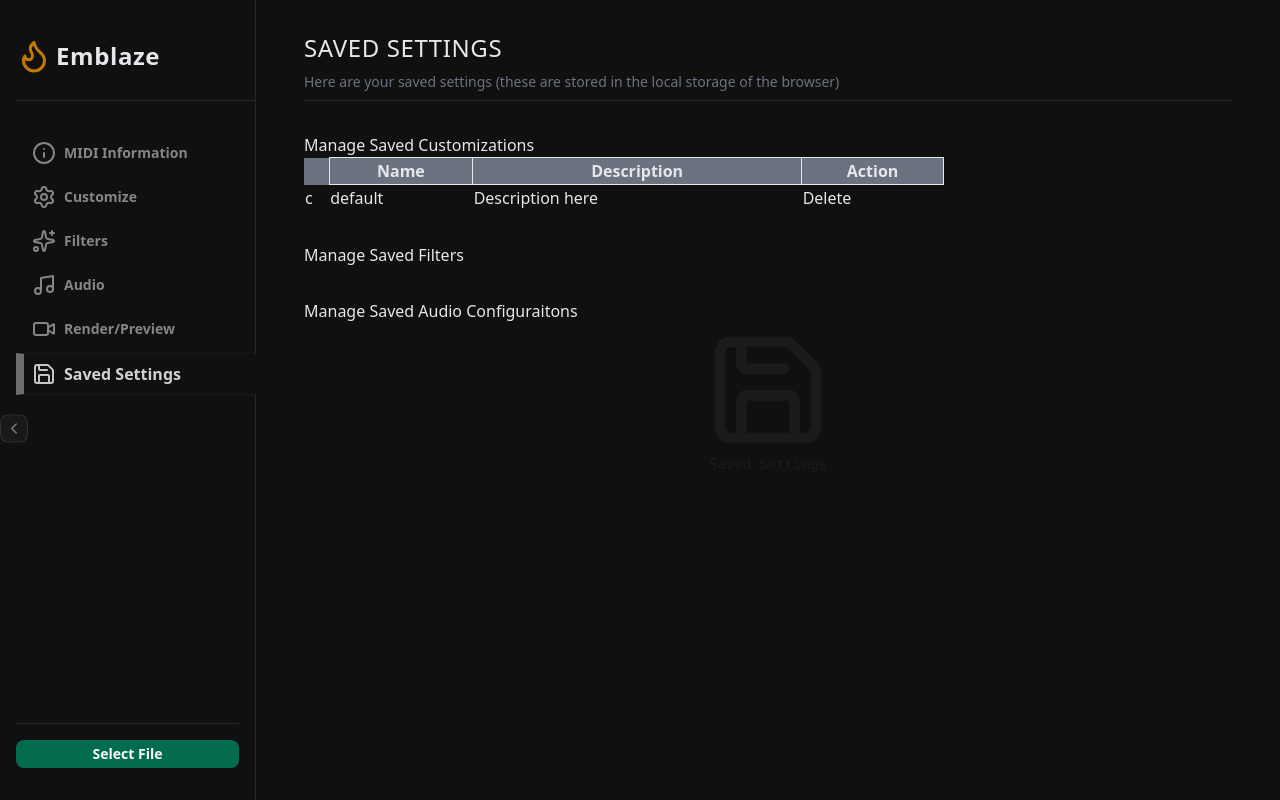
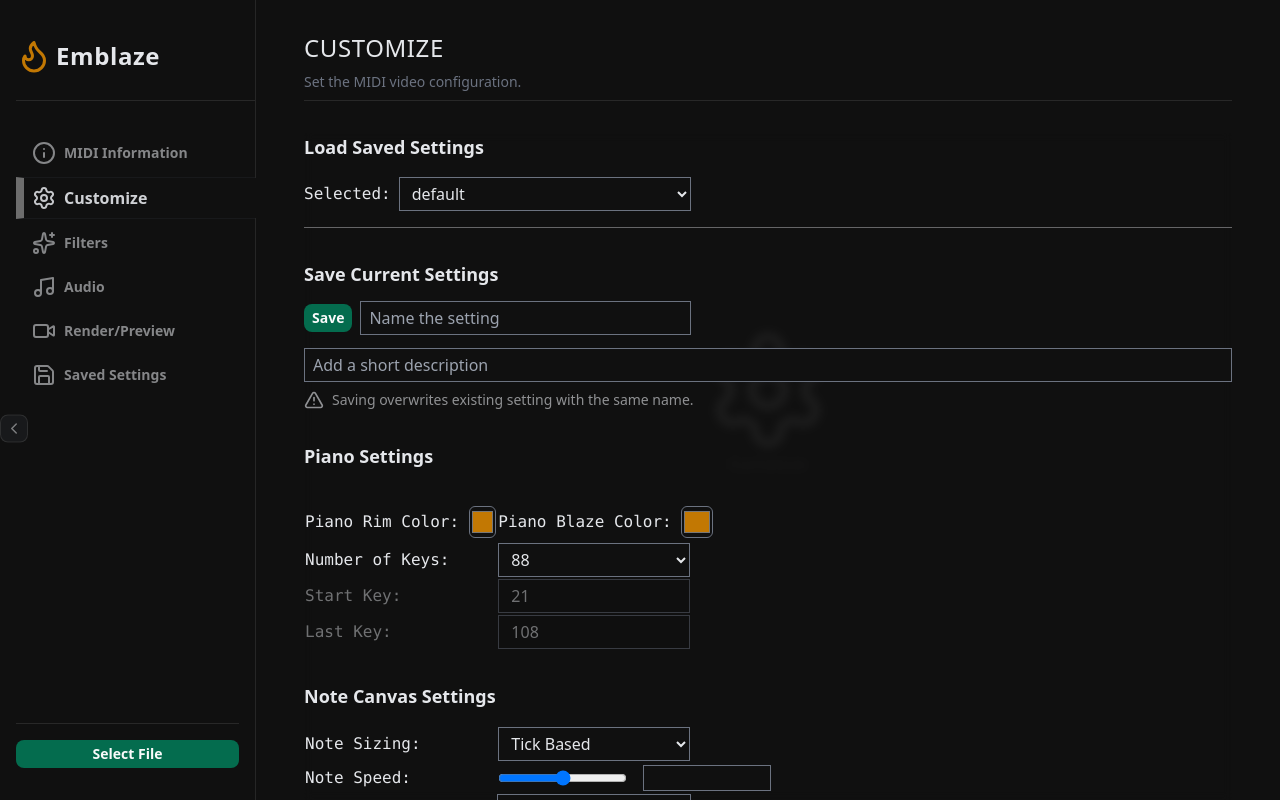
Before and after one commit to AndreBryant/emblaze-app, a SvelteKit app: page / in a window 1280 px wide. Built offline with nearby package versions, Linux system fonts and the light colour scheme.

Commit message:
add description field to each setting

```diff
--- a/src/components/tab-settings/customize/Customize.svelte
+++ b/src/components/tab-settings/customize/Customize.svelte
@@ -42,7 +42,12 @@
 			// id
 			let data = localStorage.getItem(idField) || '[]';
 			let dataStr = JSON.parse(data).filter((id) => id !== 'default');
-			$idStore = Array.from(new Set($idStore.concat(dataStr)));
+			$idStore = $idStore
+				.concat(dataStr)
+				.filter(
+					(value, index, self) =>
+						index === self.findIndex((t) => t.id === value.id && t.desc === value.desc)
+				); // since they are objects now {id, desc} performing concat then creating a set out of it does not work.
 
 			// piano
 			data = localStorage.getItem(pianoField) || '[]';
@@ -69,6 +74,8 @@
 	const debugLocal = () => {
 		if (browser) {
 			(() => localStorage.clear())();
+			$idStore = [{ id: 'default', desc: null }];
+			fetchDataFromLocalStorage();
 		}
 	};
 
@@ -83,6 +90,7 @@
 	const handleCustomizeSave = (e) => {
 		if (e.detail.save && !$hasError.value) {
 			const id = e.detail.id;
+			const desc = e.detail.desc;
 			pianoFieldsRef.handleSave(id);
 			noteCanvasFieldsRef.handleSave(id);
 			colorSchemeFieldsRef.handleSave(id);
@@ -102,11 +110,11 @@
 	});
 </script>
 
-<!-- <pre>{JSON.stringify($idStore, null, 2)}</pre>
-<pre>{JSON.stringify($pianoStore, null, 2)}</pre>
-<pre>{JSON.stringify($colorSchemeStore, null, 2)}</pre>
-<pre>{JSON.stringify($videoStore, null, 2)}</pre>
-<button
+<!-- <pre>{JSON.stringify($idStore, null, 2)}</pre> -->
+<!-- <pre>{JSON.stringify($pianoStore, null, 2)}</pre> -->
+<!-- <pre>{JSON.stringify($colorSchemeStore, null, 2)}</pre> -->
+<!-- <pre>{JSON.stringify($videoStore, null, 2)}</pre> -->
+<!-- <button
 	type="button"
 	class="border px-4 py-1 bg-yellow-400 text-primary border-primary"
 	on:click={debugLocal}
--- a/src/components/tab-settings/customize/LoadSave.svelte
+++ b/src/components/tab-settings/customize/LoadSave.svelte
@@ -37,8 +37,8 @@
 			bind:value={selected}
 			on:change={handleSelect}
 		>
-			{#each $settings as id, index}
-				<option value={id}>{id}</option>
+			{#each $settings as setting, index}
+				<option value={setting.id}>{setting.id}</option>
 			{/each}
 		</select>
 	</div>
--- a/src/components/tab-settings/customize/SaveCurrent.svelte
+++ b/src/components/tab-settings/customize/SaveCurrent.svelte
@@ -2,7 +2,7 @@
 	import { browser } from '$app/environment';
 	import { hasError, ids } from '$lib/stores/customize-stores.js';
 	import { createEventDispatcher } from 'svelte';
-	import { Triangle, TriangleAlert } from 'lucide-svelte';
+	import { TriangleAlert } from 'lucide-svelte';
 	import Button from '../../Buttons/Button.svelte';
 
 	let idStore;
@@ -13,12 +13,13 @@
 	const dispatch = createEventDispatcher();
 
 	let name = '';
+	let description = '';
 	const errMsg = 'Error: (Save Settings) Name for a setting cannot be blank.';
 
 	const handleSave = () => {
 		if (browser) {
 			const arr = $idStore.slice();
-			arr.push(name);
+			arr.push({ id: name, desc: description });
 
 			const dataString = JSON.stringify(Array.from(new Set(arr)));
 			localStorage.setItem(itemField, dataString);
@@ -31,6 +32,7 @@
 			});
 
 			name = '';
+			description = '';
 		}
 	};
 </script>
@@ -45,7 +47,15 @@
 		<input
 			type="text"
 			bind:value={name}
-			placeholder="name the setting"
+			placeholder="Name the setting"
+			class="bg-primary border border-secondary-acc px-2 py-1 w-full"
+		/>
+	</div>
+	<div>
+		<input
+			type="text"
+			bind:value={description}
+			placeholder="Add a short description"
 			class="bg-primary border border-secondary-acc px-2 py-1 w-full"
 		/>
 	</div>
--- a/src/components/tab-settings/saved-settings/SavedSettings.svelte
+++ b/src/components/tab-settings/saved-settings/SavedSettings.svelte
@@ -32,7 +32,12 @@
 			// id
 			let data = localStorage.getItem(idField) || '[]';
 			let dataStr = JSON.parse(data).filter((id) => id !== 'default');
-			$idStore = Array.from(new Set($idStore.concat(dataStr)));
+			$idStore = $idStore
+				.concat(dataStr)
+				.filter(
+					(value, index, self) =>
+						index === self.findIndex((t) => t.id === value.id && t.desc === value.desc)
+				);
 
 			// piano
 			data = localStorage.getItem(pianoField) || '[]';
@@ -79,8 +84,8 @@
 				{#each $idStore as id}
 					<tr>
 						<td>c</td>
-						<td>{id}</td>
-						<td>Description here</td>
+						<td>{id.id}</td>
+						<td>{id.desc ? id.desc : 'no description provided'}</td>
 						<td>Delete</td>
 					</tr>
 				{/each}
--- a/src/lib/stores/app-stores.js
+++ b/src/lib/stores/app-stores.js
@@ -1,5 +1,5 @@
 import { writable } from 'svelte/store';
 
-export const activeTabValue = writable(5);
+export const activeTabValue = writable(1);
 
 export const isSidebarCollapsed = writable(false);
--- a/src/lib/stores/customize-stores.js
+++ b/src/lib/stores/customize-stores.js
@@ -1,9 +1,9 @@
 import { writable } from 'svelte/store';
 import { browser } from '$app/environment';
 /**
- * TODO: Fetch local storage first then append added settings aside from the default
+ * TODO: Separate Default values
+ *
  */
-
 const field = 'emblaze-';
 
 function loadFromStorage(key, fallback) {
@@ -22,9 +22,9 @@ function loadFromStorage(key, fallback) {
 }
 
 // [
-// ... settingIDs
+// ... {id, desc}
 // ]
-const settingIDs = writable(loadFromStorage(field + 'settingIDs', ['default']));
+const settingIDs = writable(loadFromStorage(field + 'settingIDs', [{ id: 'default', desc: null }]));
 
 // [{sID, piano}, {sID, piano}, {sID, piano}, ...]
 const pianoDefault = {
```
